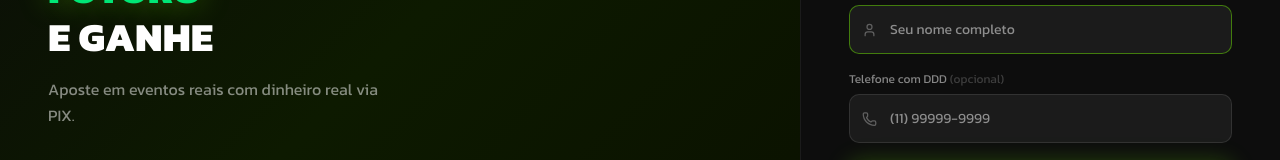
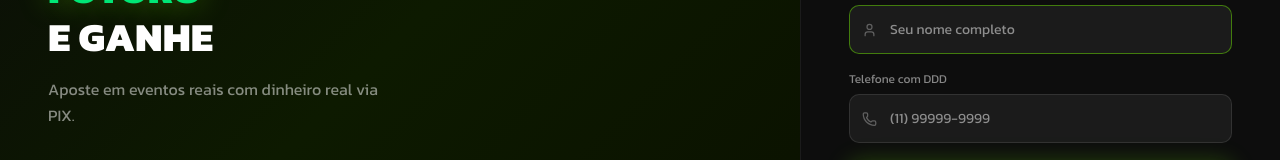
Before and after one commit to netoads11/previsoes-frontend, a Next.js app: page /cadastrar in a window 1280 px wide. Shown: the part 364-524 px from the top of the page. Built offline with nearby package versions, Linux system fonts and the light colour scheme; no server answers.

Commit message:
fix(cadastro): telefone obrigatório no step 1

```diff
--- a/app/cadastrar/page.tsx
+++ b/app/cadastrar/page.tsx
@@ -37,6 +37,7 @@ export default function Cadastrar() {
 
   function goStep2() {
     if (!name.trim()) { setError('Informe seu nome completo'); return }
+    if (phone.replace(/\D/g,'').length < 10) { setError('Informe seu telefone com DDD'); return }
     setError('')
     setStep(2)
     setTimeout(() => emailRef.current?.focus(), 100)
@@ -214,7 +215,7 @@ export default function Cadastrar() {
 
               <div>
                 <label style={{fontSize:'12px',color:'rgba(255,255,255,0.5)',display:'block',marginBottom:'6px'}}>
-                  Telefone com DDD <span style={{color:'rgba(255,255,255,0.2)',fontWeight:400}}>(opcional)</span>
+                  Telefone com DDD
                 </label>
                 <div style={{position:'relative'}}>
                   <Phone style={{position:'absolute',left:'13px',top:'50%',transform:'translateY(-50%)',width:'15px',height:'15px',color:'rgba(255,255,255,0.3)'}}/>
```
